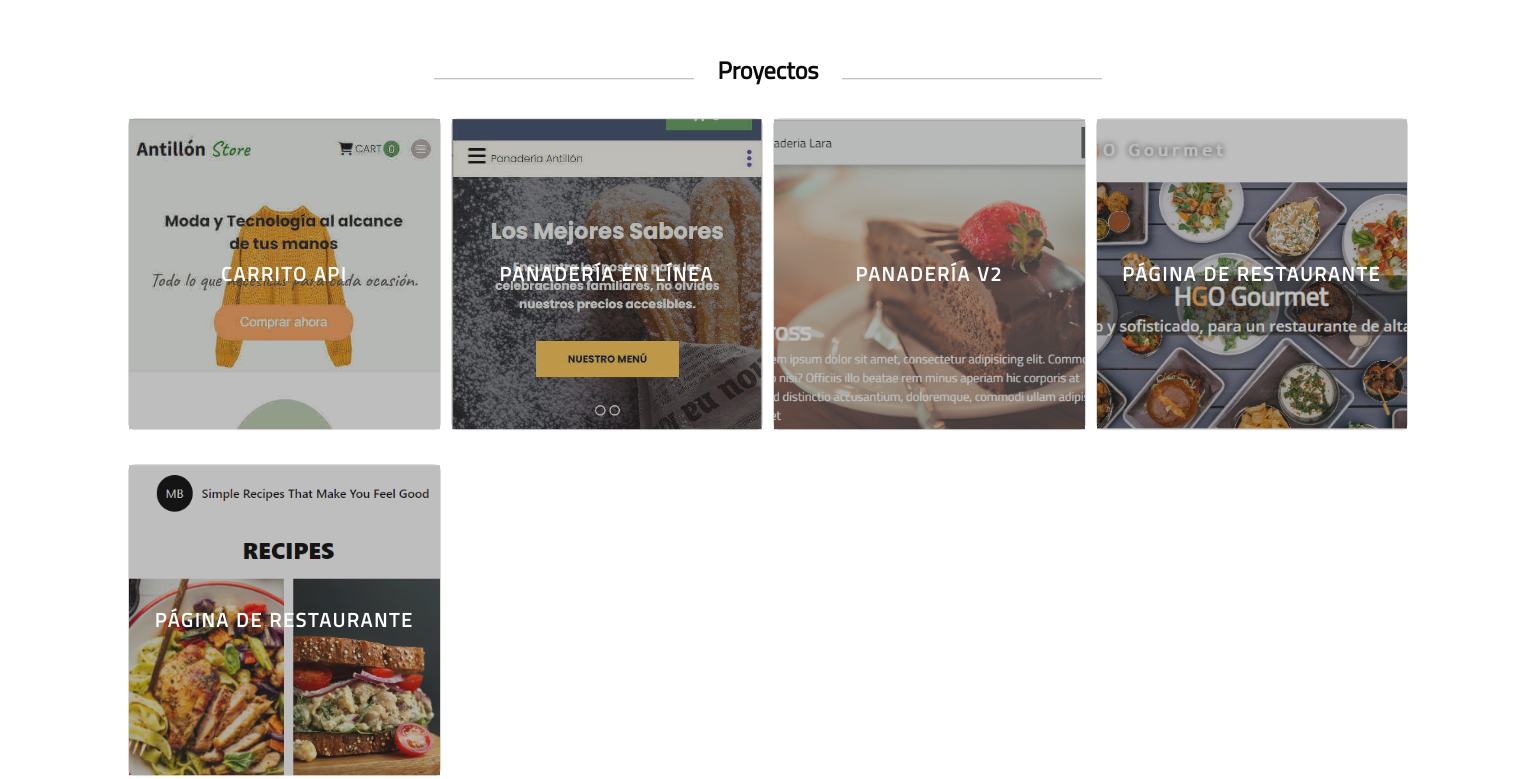
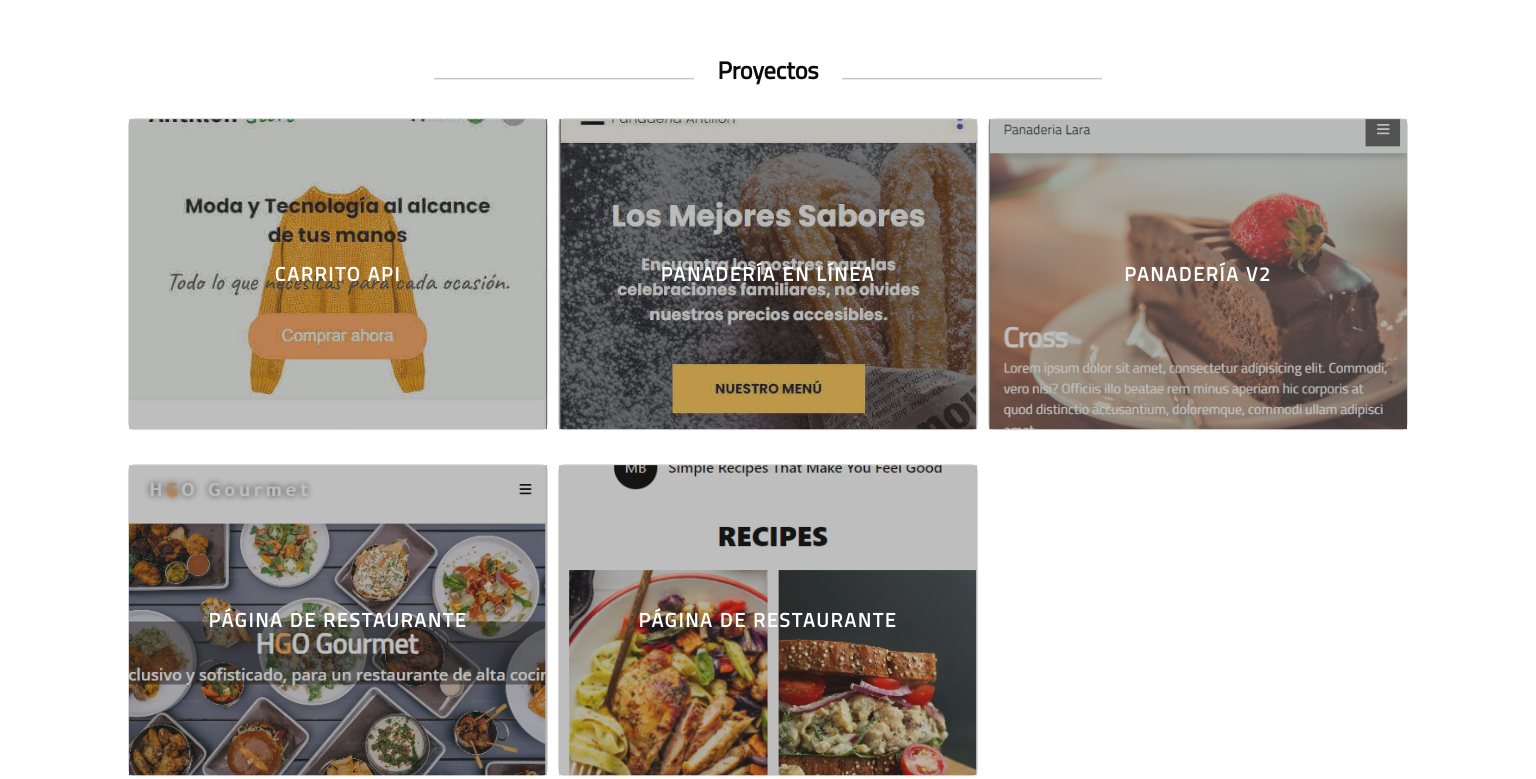
Before and after one commit to antillonHugo/Portafolio, a plain HTML site: page index.html in a window 1536 px wide. Shown: the part 1039-1818 px from the top of the page. Drawn offline with Linux system fonts and the light colour scheme.

Commit message:
Ajuste de la propiedad grid-template-columns para la vista de 1536 px

```diff
--- a/css/estilos.css
+++ b/css/estilos.css
@@ -510,9 +510,9 @@ font-family: 'Poppins', sans-serif;*/
     }
 
     /* Estilos para la sección de proyectos */
-    .proyectos__galeria{
+    /* .proyectos__galeria{
         flex-basis: 300px;
-    }
+    } */
 
     /* Estilos para la sección de habilidades de lenguajes de programación,bases de datos etc... */
     .tecnologia{
@@ -563,9 +563,13 @@ font-family: 'Poppins', sans-serif;*/
 @media screen and (min-width:1328px){
 
     /* Estilos para la sección de proyectos */
+    /* .proyectos{
+        grid-template-columns: repeat(auto-fill, minmax(400px, 1fr));
+    } */
+
     .proyectos__galeria{
         min-height: 310px;
-        flex-basis: 465px;
+        /* flex-basis: 700px; */
     }
 
     /* Estilos para la sección del footer */
@@ -573,3 +577,11 @@ font-family: 'Poppins', sans-serif;*/
         top: -245px;
     }
 }
+
+@media screen and (min-width:1536px){
+
+    /* Estilos para la sección de proyectos */
+    .proyectos{
+        grid-template-columns: repeat(auto-fill, minmax(400px, 1fr));
+    }
+}
```
